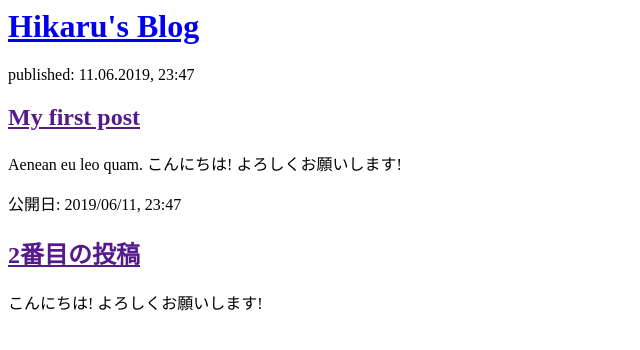
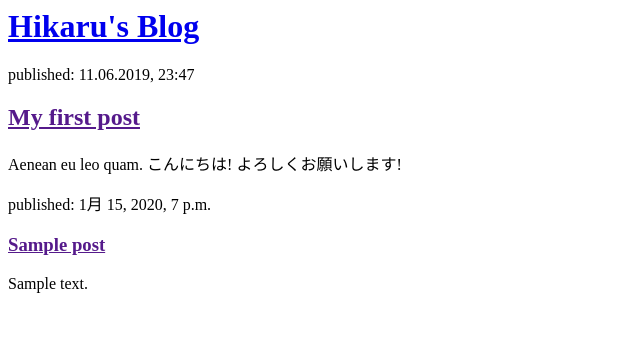
Before and after one commit to hikaru88/my-first-blog, a Django app: template blog/templates/blog/post_list.html in a window 1280 px wide. Shown: the top 350 px of the page, without its empty margins (0-640 px from the left). Run offline with Django 3.2, Linux system fonts and the light colour scheme; the template is opened without the code that fills it: values that come from a table or form of the project are taken from there, others are empty; tables that the repository leaves empty hold one stand-in row (values such as "Sample post").

Commit message:
Modified templates to display posts from database.

```diff
--- a/blog/templates/blog/post_list.html
+++ b/blog/templates/blog/post_list.html
@@ -13,10 +13,12 @@
             <p>Aenean eu leo quam. こんにちは! よろしくお願いします!</p>
         </div>
 
-        <div>
-            <p>公開日: 2019/06/11, 23:47</p>
-            <h2><a href="">2番目の投稿</a></h2>
-            <p>こんにちは! よろしくお願いします!</p>
-        </div>
+        {% for post in posts %}
+            <div>
+                <p>published: {{ post.published_date }}</p>
+                <h3><a href="">{{ post.title }}</a></h3>
+                <p>{{ post.text|linebreaksbr }}</p>
+            </div>
+        {% endfor %}
     </body>
 </html>
--- a/blog/views.py
+++ b/blog/views.py
@@ -1,5 +1,8 @@
 from django.shortcuts import render
+from django.utils import timezone
+from .models import Post
 
 
 def post_list(request):
-    return render(request, 'blog/post_list.html', {})
+    posts = Post.objects.filter(published_date__lte=timezone.now()).order_by('published_date')
+    return render(request, 'blog/post_list.html', {'posts': posts})
```
